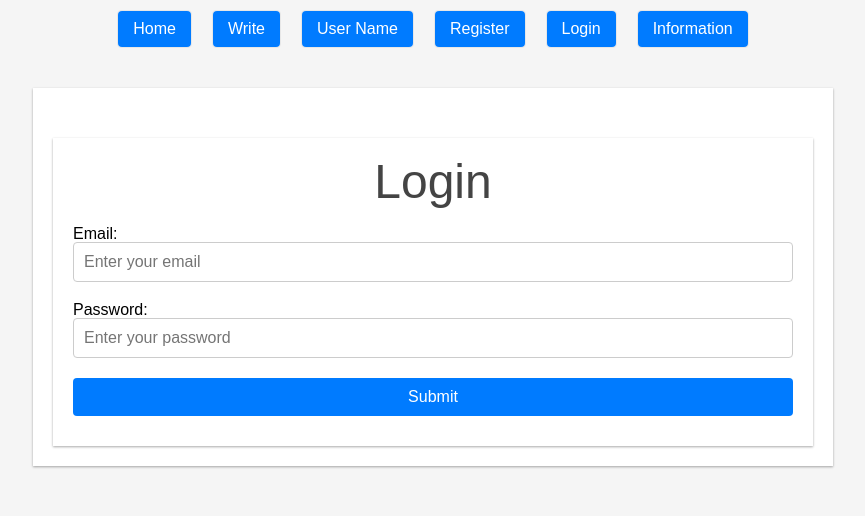
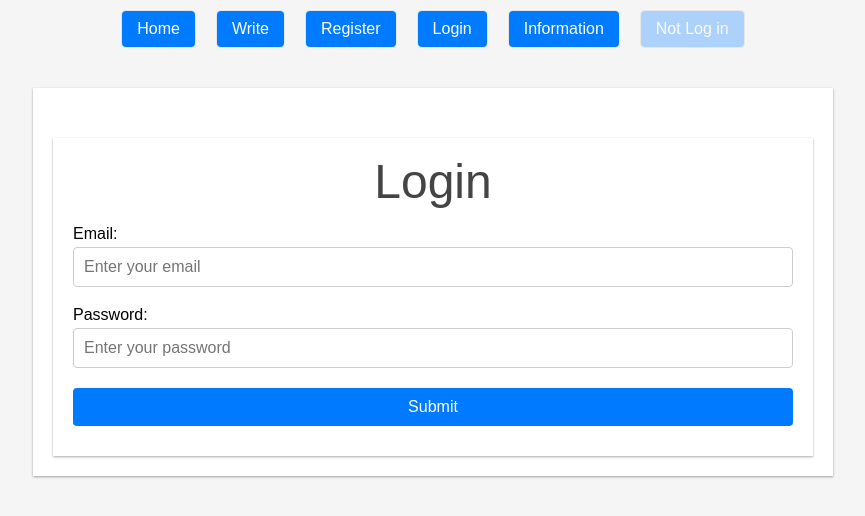
Before and after one commit to kurosawa-kuro/react-and-express-image_sns, a React (Create React App) app in the folder frontend/: page /login in a window 1280 px wide. Shown: the top 516 px of the page, without its empty margins (207-1072 px from the left). Built offline with nearby package versions, Linux system fonts and the light colour scheme.

Commit message:
fix style

```diff
--- a/frontend/src/components/NavBar.js
+++ b/frontend/src/components/NavBar.js
@@ -29,9 +29,7 @@ const NavBar = () => {
                 <li>
                     <Link className="button-link" to="/write">Write</Link>
                 </li>
-                <li>
-                    <Link className="button-link" to="">{user ? user.name : 'User Name'}</Link>
-                </li>
+
                 {!user && ( // Only show Register and Login links when not logged in
                     <>
                         <li>
@@ -50,6 +48,12 @@ const NavBar = () => {
                 <li>
                     <Link className="button-link" to="/information">Information</Link>
                 </li>
+
+                <li>
+                    <Link className={`button-link ${!user ? "inactive" : ""}`} to="">
+                        {user ? user.name : 'Not Log in'}
+                    </Link>
+                </li>
             </ul>
         </nav>
     );
--- a/frontend/src/styles/App.css
+++ b/frontend/src/styles/App.css
@@ -82,6 +82,7 @@ button {
 
 input {
   border: 1px solid var(--input-border-color);
+  margin-top: 5px;
 }
 
 ::placeholder {
@@ -154,3 +155,9 @@ img {
 .button-link:hover {
   background-color: var(--button-hover-bg-color);
 }
+
+/* Add this new style */
+.button-link.inactive {
+  opacity: 0.3;
+  pointer-events: none;
+}
```
